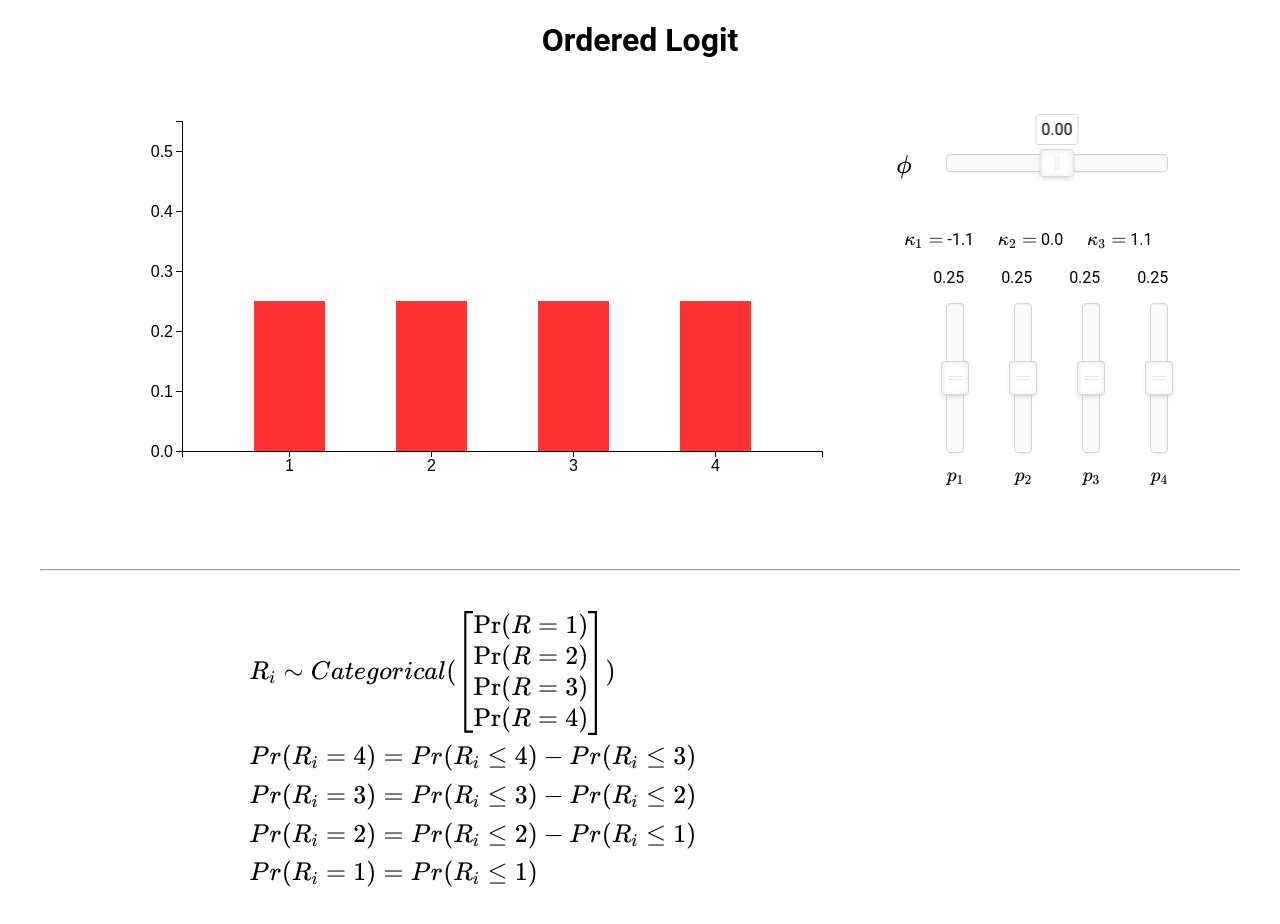
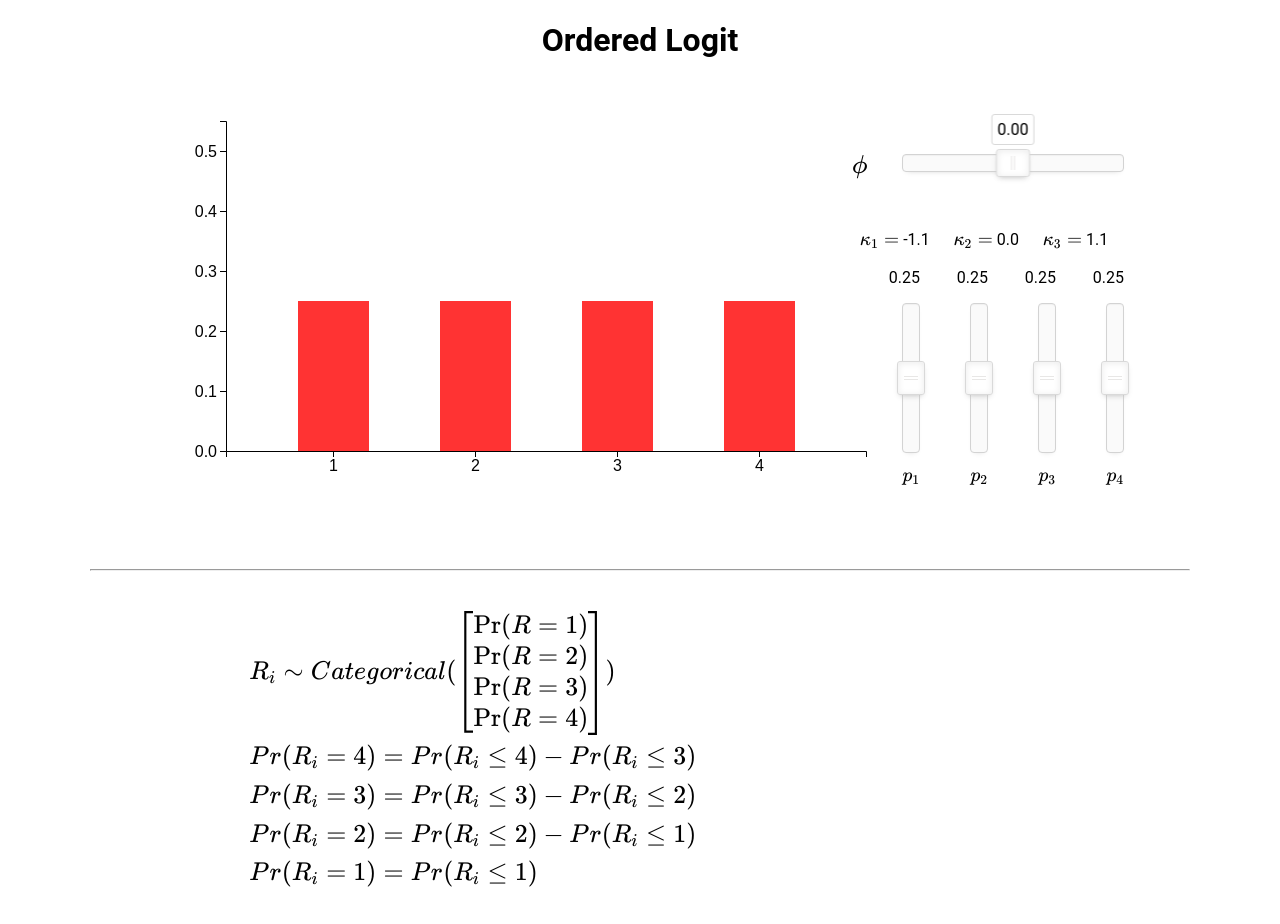
Before and after one commit to liao961120/ordlogit, a plain HTML site: page index.html in a window 1280 px wide. Shown: the top 924 px of the page. Drawn offline with nearby package versions, Linux system fonts and the light colour scheme.

Commit message:
tweak style

```diff
--- a/index.html
+++ b/index.html
@@ -108,10 +108,10 @@
 
         <style>
             .contain {
-                display: block;
-                width: 95%;
-                margin: 0 auto;
-                padding: 0 auto;
+                width: 1100px;
+                margin: 0px auto;
+                padding-top: 0px;
+                padding-bottom: 20px;
             }
             /* layout */
             .frame {
```
